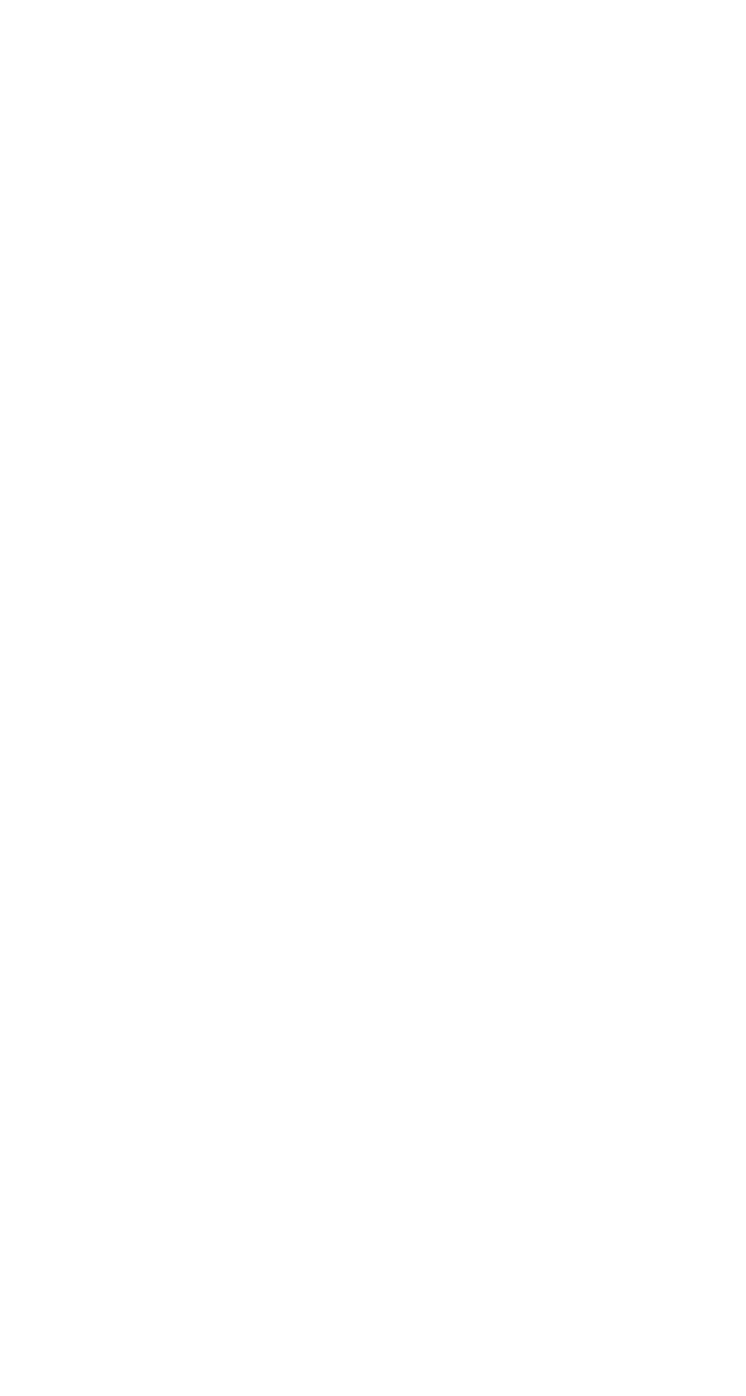
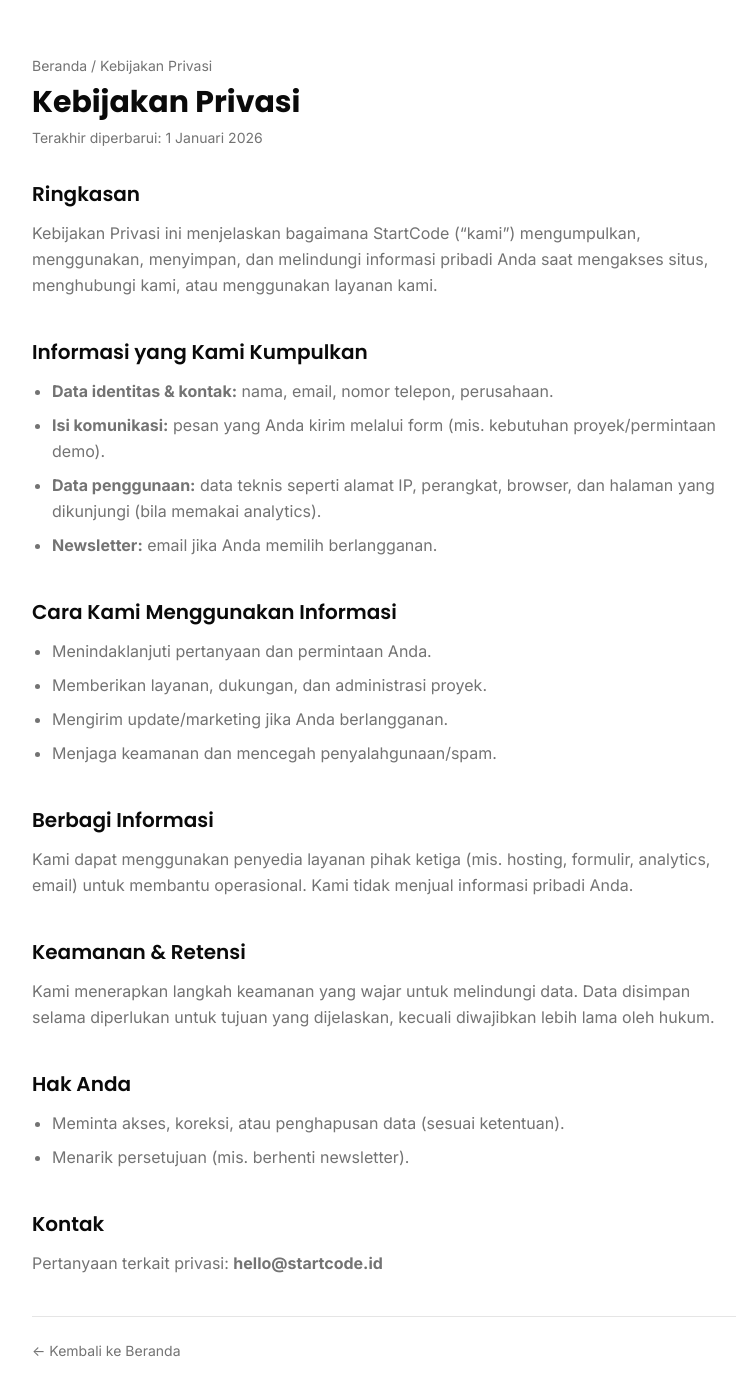
Before and after one commit to StartCodee/STARTCODE-LP, a React (Create React App) app: page /privacy-policy in a window 1280 px wide. Before the commit this address had no page. Shown: the top 1396 px of the page, without its empty margins (256-1002 px from the left). Before the commit the page ends 800 px from the top, so only its background shows below. Built offline with nearby package versions, Linux system fonts and the light colour scheme.

Commit message:
add terms and condition

```diff
--- a/src/App.js
+++ b/src/App.js
@@ -2,6 +2,9 @@ import React from "react";
 import { BrowserRouter, Routes, Route } from "react-router-dom";
 import { ThemeProvider } from "./contexts/ThemeContext";
 import LandingPage from "./pages/LandingPage";
+import PrivacyPolicy from "./pages/PrivacyPolicy";
+import TermsOfService from "./pages/TermsOfService";
+import Sitemap from "./pages/Sitemap";
 import { Toaster } from "./components/ui/toaster";
 import "./App.css";
 
@@ -12,6 +15,9 @@ function App() {
         <BrowserRouter>
           <Routes>
             <Route path="/" element={<LandingPage />} />
+            <Route path="/privacy-policy" element={<PrivacyPolicy />} />
+            <Route path="/terms-of-service" element={<TermsOfService />} />
+            <Route path="/sitemap" element={<Sitemap />} />
           </Routes>
         </BrowserRouter>
         <Toaster />
--- a/src/components/Footer.js
+++ b/src/components/Footer.js
@@ -5,6 +5,9 @@ import { Badge } from "./ui/badge";
 import { Mail, Phone, MapPin, Linkedin, ArrowRight, Instagram } from "lucide-react";
 import { useToast } from "../hooks/use-toast";
 import { useLanguage } from "../contexts/LanguageContext";
+import { Link } from "react-router-dom";
+
+
 
 const Footer = () => {
   const { toast } = useToast();
@@ -158,17 +161,19 @@ const Footer = () => {
               </Badge>
             </div>
 
-            <div className="flex items-center space-x-6 text-sm">
-              <a href="#" className="text-muted-foreground hover:text-[#5e4bf5] transition-colors duration-200">
-                {t("common.privacyPolicy")}
-              </a>
-              <a href="#" className="text-muted-foreground hover:text-[#5e4bf5] transition-colors duration-200">
-                {t("common.termsOfService")}
-              </a>
-              <a href="#" className="text-muted-foreground hover:text-[#5e4bf5] transition-colors duration-200">
-                {t("common.sitemap")}
-              </a>
-            </div>
+                <div className="flex items-center space-x-6 text-sm">
+                <Link to="/privacy-policy" className="text-muted-foreground hover:text-[#5e4bf5] transition-colors duration-200">
+                  {t("common.privacyPolicy")}
+                </Link>
+                <Link to="/terms-of-service" className="text-muted-foreground hover:text-[#5e4bf5] transition-colors duration-200">
+                  {t("common.termsOfService")}
+                </Link>
+                <Link to="/sitemap" className="text-muted-foreground hover:text-[#5e4bf5] transition-colors duration-200">
+                  {t("common.sitemap")}
+                </Link>
+              </div>
+
+
           </div>
         </div>
       </div>
--- /dev/null
+++ b/src/pages/PrivacyPolicy.jsx
@@ -0,0 +1,85 @@
+import React from "react";
+import { Link } from "react-router-dom";
+
+const Section = ({ title, children }) => (
+  <section className="space-y-3">
+    <h2 className="text-xl font-semibold">{title}</h2>
+    <div className="text-muted-foreground leading-relaxed space-y-3">{children}</div>
+  </section>
+);
+
+export default function PrivacyPolicy() {
+  const lastUpdated = "1 Januari 2026";
+
+  return (
+    <main className="min-h-screen bg-background">
+      <div className="container mx-auto px-4 lg:px-8 py-14 max-w-3xl">
+        <div className="mb-8">
+          <p className="text-sm text-muted-foreground mb-2">
+            <Link to="/" className="hover:text-[#5e4bf5]">Beranda</Link> / Kebijakan Privasi
+          </p>
+          <h1 className="text-3xl font-bold">Kebijakan Privasi</h1>
+          <p className="text-sm text-muted-foreground mt-2">Terakhir diperbarui: {lastUpdated}</p>
+        </div>
+
+        <div className="space-y-10">
+          <Section title="Ringkasan">
+            <p>
+              Kebijakan Privasi ini menjelaskan bagaimana StartCode (“kami”) mengumpulkan, menggunakan, menyimpan,
+              dan melindungi informasi pribadi Anda saat mengakses situs, menghubungi kami, atau menggunakan layanan kami.
+            </p>
+          </Section>
+
+          <Section title="Informasi yang Kami Kumpulkan">
+            <ul className="list-disc pl-5 space-y-2">
+              <li><b>Data identitas & kontak:</b> nama, email, nomor telepon, perusahaan.</li>
+              <li><b>Isi komunikasi:</b> pesan yang Anda kirim melalui form (mis. kebutuhan proyek/permintaan demo).</li>
+              <li><b>Data penggunaan:</b> data teknis seperti alamat IP, perangkat, browser, dan halaman yang dikunjungi (bila memakai analytics).</li>
+              <li><b>Newsletter:</b> email jika Anda memilih berlangganan.</li>
+            </ul>
+          </Section>
+
+          <Section title="Cara Kami Menggunakan Informasi">
+            <ul className="list-disc pl-5 space-y-2">
+              <li>Menindaklanjuti pertanyaan dan permintaan Anda.</li>
+              <li>Memberikan layanan, dukungan, dan administrasi proyek.</li>
+              <li>Mengirim update/marketing jika Anda berlangganan.</li>
+              <li>Menjaga keamanan dan mencegah penyalahgunaan/spam.</li>
+            </ul>
+          </Section>
+
+          <Section title="Berbagi Informasi">
+            <p>
+              Kami dapat menggunakan penyedia layanan pihak ketiga (mis. hosting, formulir, analytics, email) untuk membantu operasional.
+              Kami tidak menjual informasi pribadi Anda.
+            </p>
+          </Section>
+
+          <Section title="Keamanan & Retensi">
+            <p>
+              Kami menerapkan langkah keamanan yang wajar untuk melindungi data. Data disimpan selama diperlukan untuk tujuan yang dijelaskan,
+              kecuali diwajibkan lebih lama oleh hukum.
+            </p>
+          </Section>
+
+          <Section title="Hak Anda">
+            <ul className="list-disc pl-5 space-y-2">
+              <li>Meminta akses, koreksi, atau penghapusan data (sesuai ketentuan).</li>
+              <li>Menarik persetujuan (mis. berhenti newsletter).</li>
+            </ul>
+          </Section>
+
+          <Section title="Kontak">
+            <p>
+              Pertanyaan terkait privasi: <b>hello@startcode.id</b>
+            </p>
+          </Section>
+
+          <div className="pt-6 border-t border-border text-sm text-muted-foreground">
+            <Link to="/" className="hover:text-[#5e4bf5]">← Kembali ke Beranda</Link>
+          </div>
+        </div>
+      </div>
+    </main>
+  );
+}
--- /dev/null
+++ b/src/pages/Sitemap.jsx
@@ -0,0 +1,47 @@
+import React from "react";
+import { Link } from "react-router-dom";
+
+export default function Sitemap() {
+  return (
+    <main className="min-h-screen bg-background">
+      <div className="container mx-auto px-4 lg:px-8 py-14 max-w-3xl">
+        <div className="mb-8">
+          <p className="text-sm text-muted-foreground mb-2">
+            <Link to="/" className="hover:text-[#5e4bf5]">Beranda</Link> / Peta Situs
+          </p>
+          <h1 className="text-3xl font-bold">Peta Situs</h1>
+          <p className="text-sm text-muted-foreground mt-2">
+            Navigasi cepat ke halaman dan bagian utama.
+          </p>
+        </div>
+
+        <div className="space-y-10">
+          <section className="space-y-3">
+            <h2 className="text-xl font-semibold">Halaman</h2>
+            <ul className="list-disc pl-5 space-y-2 text-muted-foreground">
+              <li><Link to="/" className="hover:text-[#5e4bf5]">Beranda</Link></li>
+              <li><Link to="/privacy-policy" className="hover:text-[#5e4bf5]">Kebijakan Privasi</Link></li>
+              <li><Link to="/terms-of-service" className="hover:text-[#5e4bf5]">Syarat Layanan</Link></li>
+              <li><Link to="/sitemap" className="hover:text-[#5e4bf5]">Peta Situs</Link></li>
+            </ul>
+          </section>
+
+          <section className="space-y-3">
+            <h2 className="text-xl font-semibold">Bagian di Beranda</h2>
+            <ul className="list-disc pl-5 space-y-2 text-muted-foreground">
+              <li><a href="/#about" className="hover:text-[#5e4bf5]">Tentang</a></li>
+              <li><a href="/#services" className="hover:text-[#5e4bf5]">Layanan</a></li>
+              <li><a href="/#portfolio" className="hover:text-[#5e4bf5]">Portofolio</a></li>
+              <li><a href="/#process" className="hover:text-[#5e4bf5]">Proses</a></li>
+              <li><a href="/#contact" className="hover:text-[#5e4bf5]">Kontak</a></li>
+            </ul>
+          </section>
+
+          <div className="pt-6 border-t border-border text-sm text-muted-foreground">
+            <Link to="/" className="hover:text-[#5e4bf5]">← Kembali ke Beranda</Link>
+          </div>
+        </div>
+      </div>
+    </main>
+  );
+}
--- /dev/null
+++ b/src/pages/TermsOfService.jsx
@@ -0,0 +1,77 @@
+import React from "react";
+import { Link } from "react-router-dom";
+
+const Section = ({ title, children }) => (
+  <section className="space-y-3">
+    <h2 className="text-xl font-semibold">{title}</h2>
+    <div className="text-muted-foreground leading-relaxed space-y-3">{children}</div>
+  </section>
+);
+
+export default function TermsOfService() {
+  const lastUpdated = "1 Januari 2026";
+
+  return (
+    <main className="min-h-screen bg-background">
+      <div className="container mx-auto px-4 lg:px-8 py-14 max-w-3xl">
+        <div className="mb-8">
+          <p className="text-sm text-muted-foreground mb-2">
+            <Link to="/" className="hover:text-[#5e4bf5]">Beranda</Link> / Syarat Layanan
+          </p>
+          <h1 className="text-3xl font-bold">Syarat Layanan</h1>
+          <p className="text-sm text-muted-foreground mt-2">Terakhir diperbarui: {lastUpdated}</p>
+        </div>
+
+        <div className="space-y-10">
+          <Section title="1. Ketentuan Umum">
+            <p>
+              Dengan mengakses situs atau menggunakan layanan StartCode (“kami”), Anda menyetujui Syarat Layanan ini.
+            </p>
+          </Section>
+
+          <Section title="2. Layanan">
+            <p>
+              Kami menyediakan layanan pengembangan digital (website, aplikasi, desain, konsultasi, dan layanan terkait) sesuai penawaran/kontrak yang disepakati.
+            </p>
+          </Section>
+
+          <Section title="3. Kewajiban Pengguna">
+            <ul className="list-disc pl-5 space-y-2">
+              <li>Memberikan informasi yang benar saat menghubungi kami.</li>
+              <li>Tidak melakukan aktivitas ilegal, spam, atau mencoba mengganggu sistem.</li>
+              <li>Menghormati hak kekayaan intelektual dan privasi pihak lain.</li>
+            </ul>
+          </Section>
+
+          <Section title="4. Kekayaan Intelektual">
+            <p>
+              Konten situs (logo, teks, desain) milik StartCode atau pihak pemberi lisensi. Penggunaan tanpa izin tertulis dilarang.
+              Ketentuan kepemilikan aset proyek mengikuti kontrak/penawaran yang disepakati.
+            </p>
+          </Section>
+
+          <Section title="5. Penafian & Batasan Tanggung Jawab">
+            <p>
+              Situs disediakan “sebagaimana adanya”. Sepanjang diizinkan hukum, kami tidak bertanggung jawab atas kerugian tidak langsung atau konsekuensial,
+              kecuali ditentukan lain dalam kontrak.
+            </p>
+          </Section>
+
+          <Section title="6. Hukum yang Berlaku">
+            <p>
+              Syarat ini diatur oleh hukum Republik Indonesia. Sengketa diupayakan melalui musyawarah, atau mengikuti ketentuan yang berlaku/kontrak.
+            </p>
+          </Section>
+
+          <Section title="Kontak">
+            <p>Untuk pertanyaan: <b>hello@startcode.id</b></p>
+          </Section>
+
+          <div className="pt-6 border-t border-border text-sm text-muted-foreground">
+            <Link to="/" className="hover:text-[#5e4bf5]">← Kembali ke Beranda</Link>
+          </div>
+        </div>
+      </div>
+    </main>
+  );
+}
```
